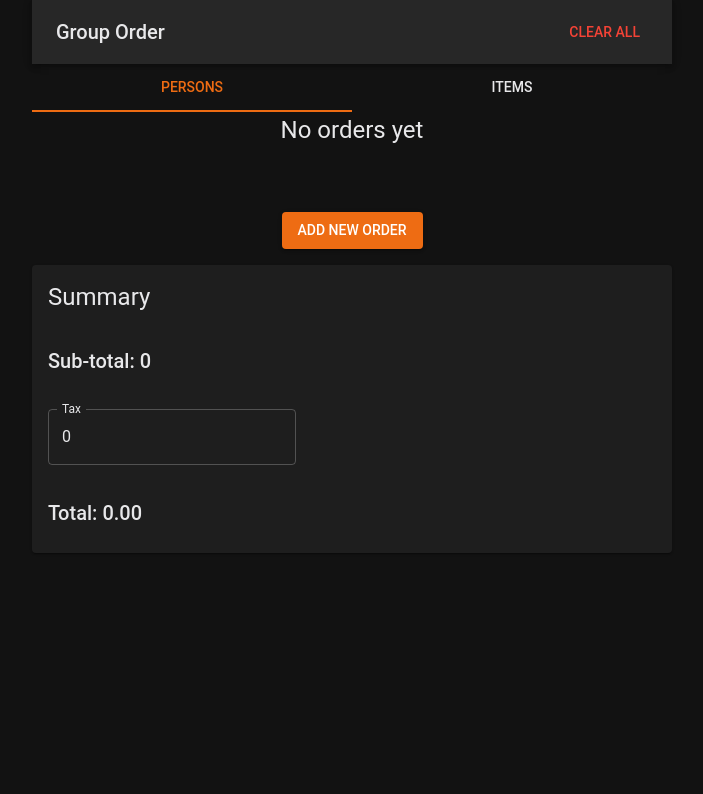
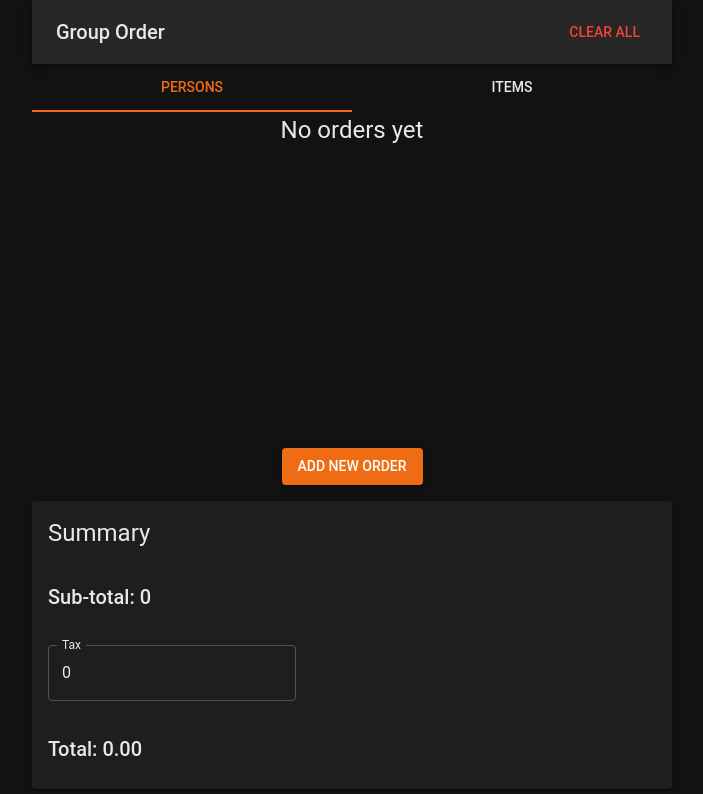
Before and after one commit to fine-simple/order-tracker, a React (Vite) app: page / in a window 1280 px wide. Shown: the top 794 px of the page, without its empty margins (288-991 px from the left). Built offline with nearby package versions, Linux system fonts and the light colour scheme.

Commit message:
Fixed height

```diff
--- a/src/components/EditItem.tsx
+++ b/src/components/EditItem.tsx
@@ -46,6 +46,7 @@ const EditItem: FC<IEditItemProps> = ({
   };
 
   return (
+    <form autoComplete="off">
       <Grid
         container
         gap={2}
@@ -76,6 +77,7 @@ const EditItem: FC<IEditItemProps> = ({
             aria-haspopup="true"
             onClick={addHandler}
             color="primary"
+            type="submit"
           >
             <CheckIcon />
           </IconButton>
@@ -91,6 +93,7 @@ const EditItem: FC<IEditItemProps> = ({
           </IconButton>
         </Grid>
       </Grid>
+    </form>
   );
 };
 
--- a/src/components/SwipableTabs/SwipeableTabs.tsx
+++ b/src/components/SwipableTabs/SwipeableTabs.tsx
@@ -41,7 +41,8 @@ export const SwipeableContainer = styled.section<ISwipeContainer>`
   width: ${({ viewCount }) => `${viewCount * 100}%`};
   display: flex;
   position: relative;
-  height: inherit;
+  height: 20rem;
+  overflowy: auto;
   transform: ${({ transform }) => transform};
   /* transition: 0.5s ease-in-out; */
 `;
@@ -60,8 +61,7 @@ const SwipeableViewsComponent: React.FC<SwipeViewProps> = (
   const { views, onSwipe, inkBarRef: hrRef, selectedView } = props;
   const containerRef = useRef<HTMLDivElement>(null);
   const touchData = useRef<ITouchData>();
-  const isExtreme = useCallback(
-    () => {
+  const isExtreme = useCallback(() => {
     if (!touchData.current) return;
     // const selectedTab = tabLabels.current.indexOf(selectedTabName);
     if (
@@ -76,9 +76,7 @@ const SwipeableViewsComponent: React.FC<SwipeViewProps> = (
     )
       return true;
     return false;
-    },
-    [selectedView, views, touchData]
-  );
+  }, [selectedView, views, touchData]);
 
   const isTargetBlacklisted = useCallback(
     e => {
--- a/src/components/Switcher.tsx
+++ b/src/components/Switcher.tsx
@@ -1,10 +1,15 @@
 /* eslint-disable @typescript-eslint/ban-ts-comment */
 import { FC } from "react";
-import { Tabs, Tab, Stack } from "@mui/material";
+import { Tabs, Tab, Stack, styled } from "@mui/material";
 import { useState } from "react";
 import PersonList from "./PersonList";
 import ItemsList from "./ItemsList";
 import { SwipeableViews } from "./SwipableTabs";
+
+const StyledStack = styled(Stack)(() => ({
+  width: "100%",
+  overflow: "hidden",
+}));
 
 const Switcher: FC = () => {
   const [tab, setTab] = useState(0);
@@ -18,12 +23,7 @@ const Switcher: FC = () => {
   };
 
   return (
-    <Stack
-      sx={{
-        width: "100%",
-        overflow: "hidden",
-      }}
-    >
+    <StyledStack>
       <Tabs variant="fullWidth" value={tab} onChange={handleTabChanged}>
         <Tab label="persons" />
         <Tab label="items" />
@@ -34,7 +34,7 @@ const Switcher: FC = () => {
         onSwipe={handleSwiped}
         inkBarRef={null}
       />
-    </Stack>
+    </StyledStack>
   );
 };
 
```
Lines whose indentation alone changed are shown as unchanged.
